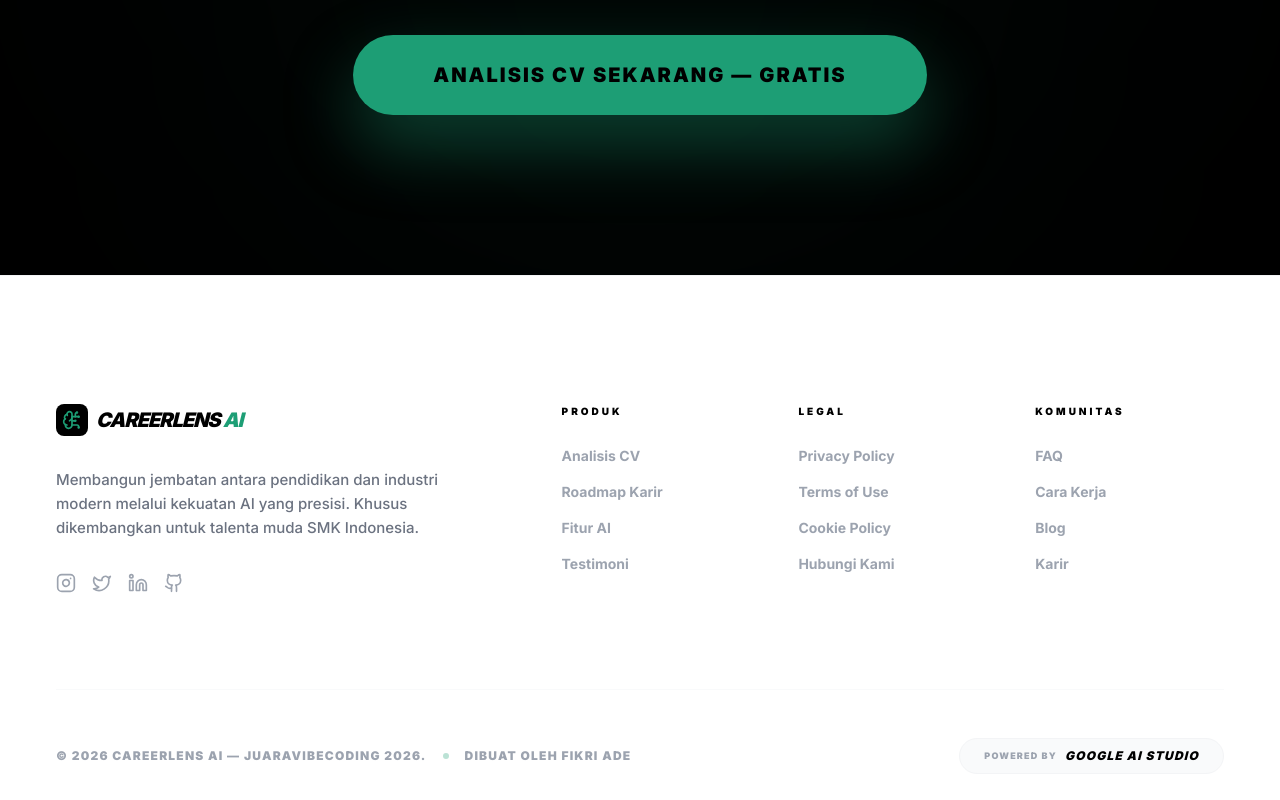
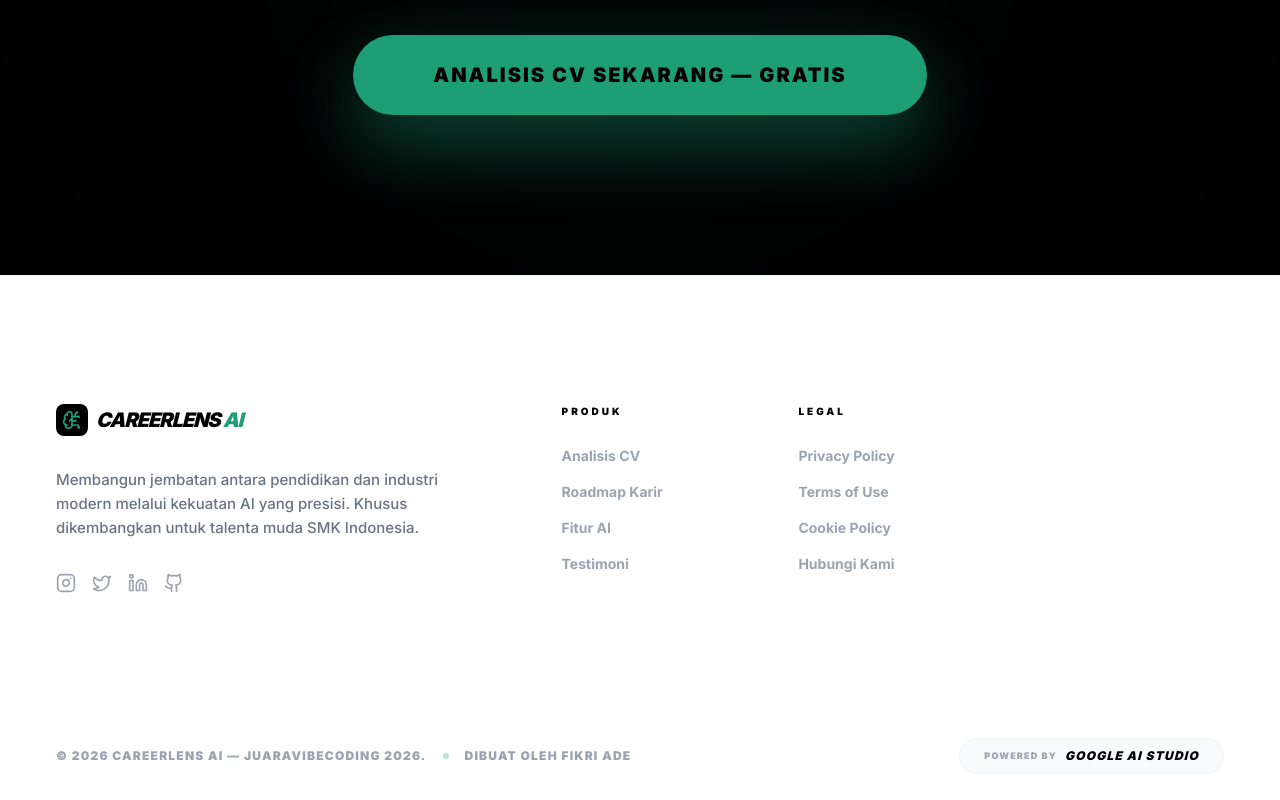
Before and after one commit to adefikri011/CarrearLensAi, a Next.js app: page / in a window 1280 px wide. Shown: the part 6314-7114 px from the top of the page. Built offline with nearby package versions, Linux system fonts and the light colour scheme; no server answers.

Commit message:
feat: Remove community section from footer
Removes the "Komunitas" section from the footer component. This section contained links to FAQ, How it works, Blog, and Careers, which are no longer relevant or are handled elsewhere.

```diff
--- a/components/landing/Footer.tsx
+++ b/components/landing/Footer.tsx
@@ -48,15 +48,6 @@ export const Footer = () => {
         { name: "Hubungi Kami", href: "mailto:support@careerlens.ai" }
       ]
     },
-    {
-      title: "Komunitas",
-      links: [
-        { name: "FAQ", href: "#faq" },
-        { name: "Cara Kerja", href: "#cara-kerja" },
-        { name: "Blog", href: "#" },
-        { name: "Karir", href: "#" }
-      ]
-    }
   ];
 
   return (
```
